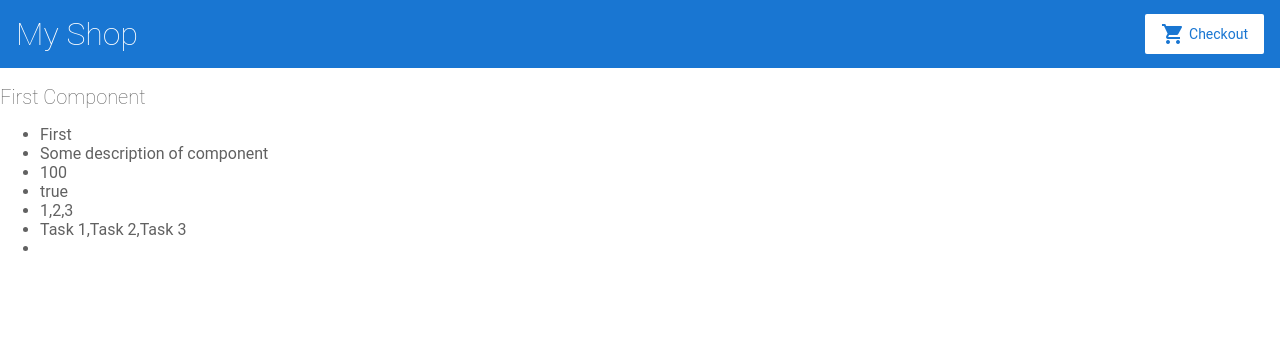
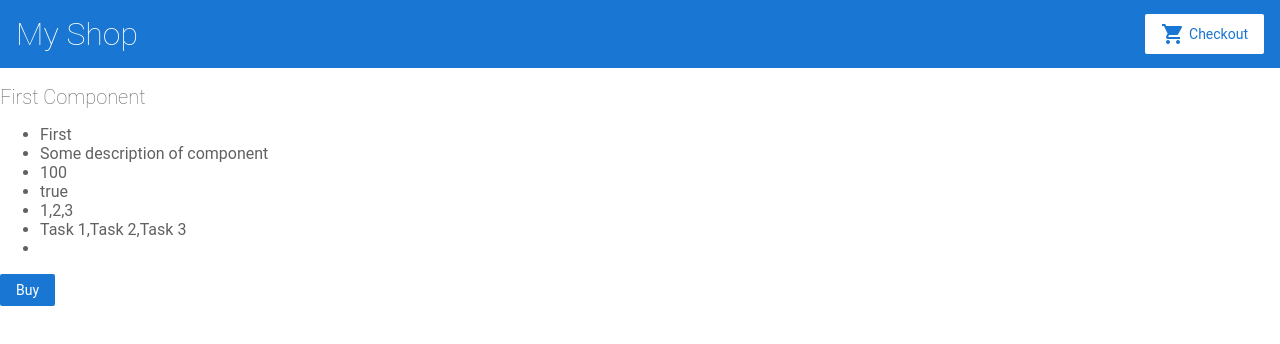
Before and after one commit to AndreiKononov/shop, an Angular app: page / in a window 1280 px wide. Shown: the top 344 px of the page. Built offline with nearby package versions, Linux system fonts and the light colour scheme.

Commit message:
Added ProductComponent

```diff
--- a/src/app/app.component.html
+++ b/src/app/app.component.html
@@ -5,5 +5,7 @@
   <app-first></app-first>
 </div>
 
+<app-product></app-product>
+
 <div class="container">
 </div>
--- a/src/app/app.module.ts
+++ b/src/app/app.module.ts
@@ -5,12 +5,14 @@
 import { AppComponent } from './app.component';
 import { TopBarComponent } from './top-bar/top-bar.component';
 import { FirstComponent } from './first/first.component';
+import { ProductComponent } from './product/product.component';
 
 @NgModule({
   declarations: [
     AppComponent,
     TopBarComponent,
-    FirstComponent
+    FirstComponent,
+    ProductComponent
   ],
   imports: [
     BrowserModule,
--- /dev/null
+++ b/src/app/product/product.component.html
@@ -0,0 +1,3 @@
+<div></div>
+
+<button (click)="onBuy()">Buy</button>
--- /dev/null
+++ b/src/app/product/product.component.ts
@@ -0,0 +1,18 @@
+import { Component, OnInit } from '@angular/core';
+
+@Component({
+  selector: 'app-product',
+  templateUrl: './product.component.html',
+  styleUrls: ['./product.component.scss']
+})
+export class ProductComponent implements OnInit {
+
+  constructor() { }
+
+  ngOnInit(): void {
+  }
+  onBuy() {
+    console.log(`This product was purchased` );
+  }
+
+}
```
Also changed, not shown: src/app/product/product.component.scss (added), 2 other files (tests, documents, lock files or other folders).
